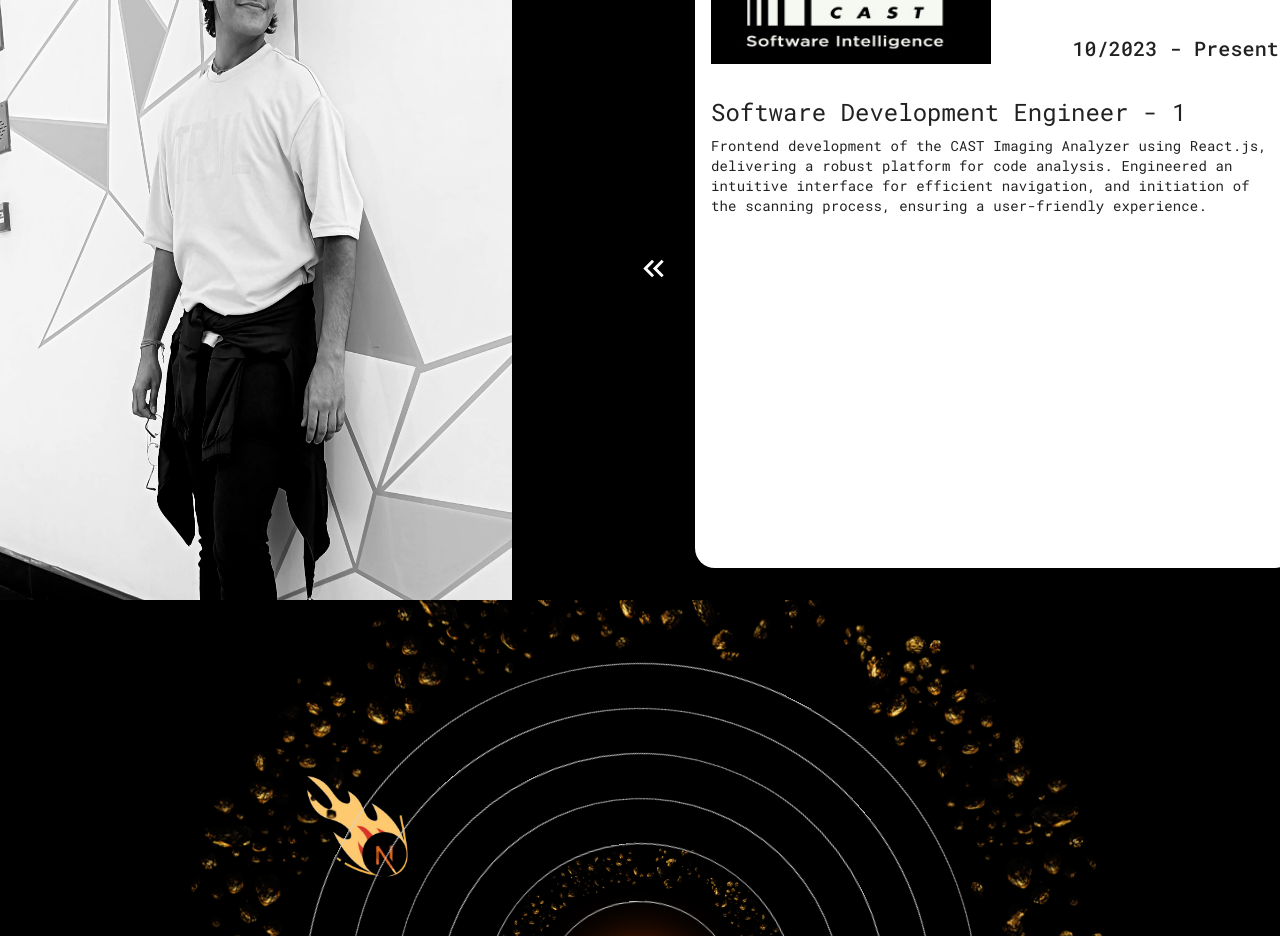
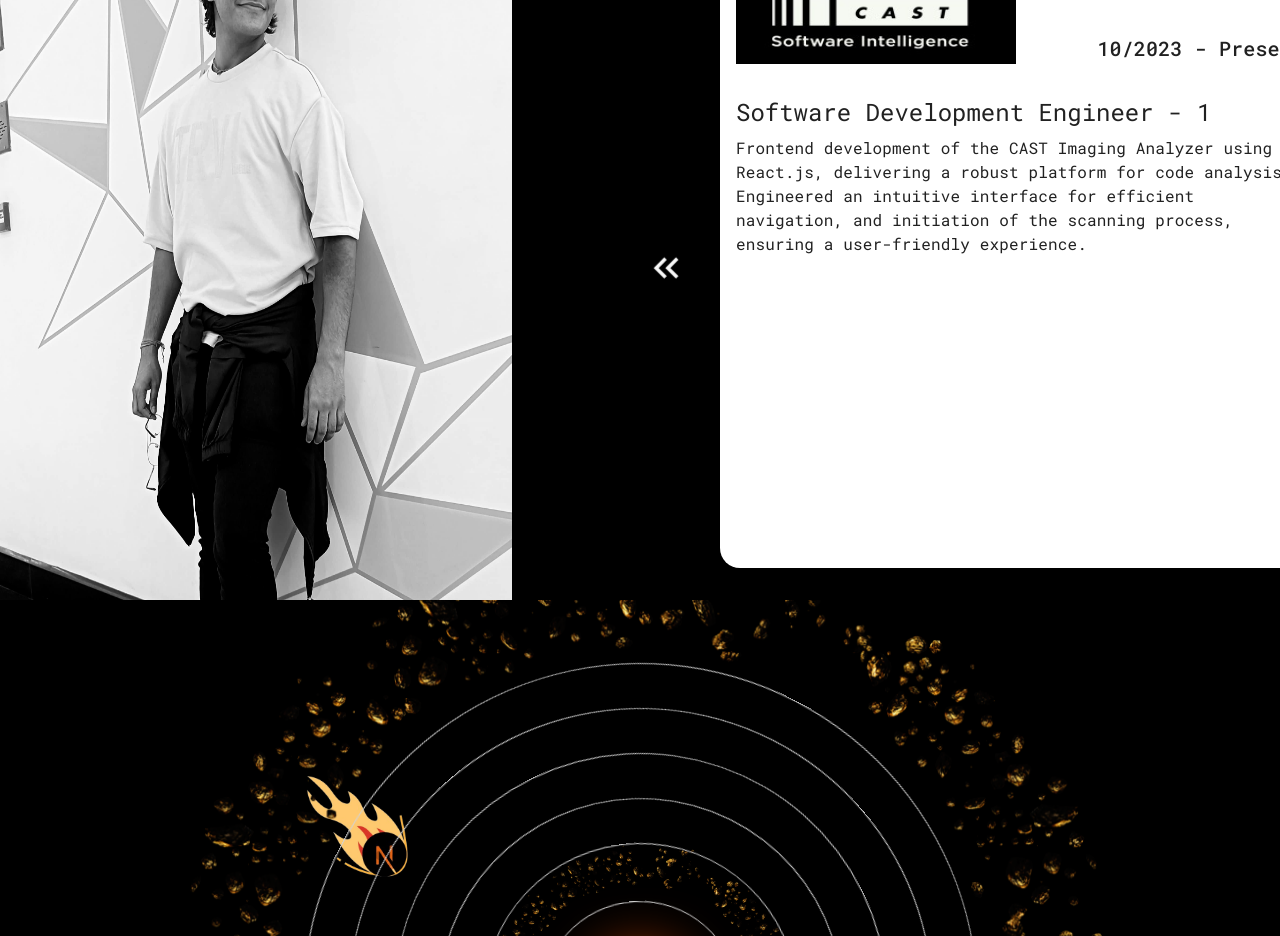
Before and after one commit to AdityaSharma224/Portfolio, a React (Create React App) app: page / in a window 1280 px wide. Shown: the part 1000-1936 px from the top of the page. Built offline with nearby package versions, Linux system fonts and the light colour scheme.

Commit message:
articles section

```diff
--- a/src/app/experience/experience-component.jsx
+++ b/src/app/experience/experience-component.jsx
@@ -90,7 +90,8 @@ const ExperienceComponent = () => {
               <IconButton onClick={goToPrevCard}>
                 <KeyboardDoubleArrowLeftIcon
                   htmlColor="#fff"
-                  fontSize="large"
+                  className={classes.icon}
+                  sx={{height:60,width:60}}
                 />
               </IconButton>
               {experiences.map(
@@ -125,7 +126,7 @@ const ExperienceComponent = () => {
                           <Typography gutterBottom variant="h5" component="div">
                             {experience.title}
                           </Typography>
-                          <Typography variant="body2" color="text">
+                          <Typography variant="body1" color="text">
                             {experience.description}
                           </Typography>
                         </CardContent>
@@ -136,7 +137,8 @@ const ExperienceComponent = () => {
               <IconButton onClick={goToNextCard}>
                 <KeyboardDoubleArrowRightIcon
                   htmlColor="#fff"
-                  fontSize="large"
+                  className={classes.icon}
+                  sx={{height:60,width:60}}
                 />
               </IconButton>
             </Stack>
--- a/src/app/experience/experience-styles.js
+++ b/src/app/experience/experience-styles.js
@@ -145,6 +145,22 @@ const useStyles = makeStyles({
     description:{
         color:'#fff',
     },
+    icon: {
+
+        cursor: 'pointer',
+        animation: '$pulsate 2s infinite ease-in-out',
+      },
+      // ... other styles
+      '@keyframes pulsate': {
+        '0%, 100%': {
+          transform: 'scale(0.7)',
+          opacity: 1, // Opacity should be between 0 (transparent) and 1 (opaque)
+        },
+        '50%': {
+          transform: 'scale(0.8)',
+          opacity: 0.7,
+        },
+      },
 });
 
 export default useStyles;
```
